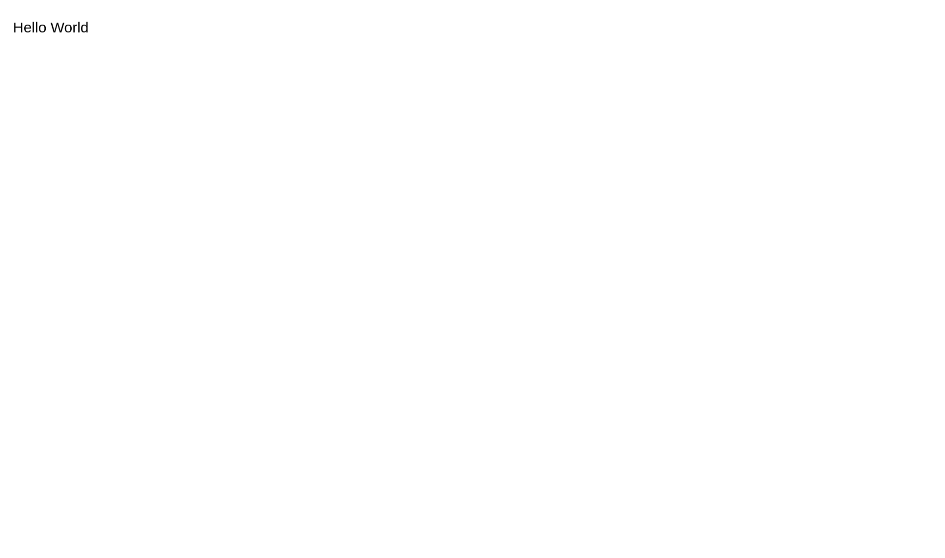
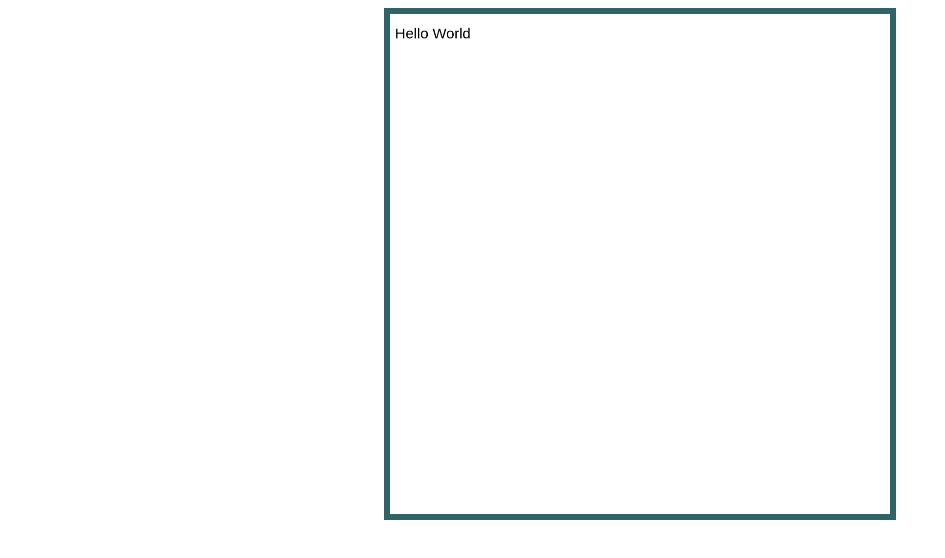
Before and after one commit to danielsquitt/minesweeper, a website built with Parcel: page index.html in a window 1280 px wide. Shown: the whole page, without its empty margins (0-945 px from the left). Built offline with nearby package versions, Linux system fonts and the light colour scheme.

Commit message:
Added css style

```diff
--- a/index.html
+++ b/index.html
@@ -9,11 +9,13 @@
     <title>Minesweeper</title>
   </head>
   <body>
+    <div id="canvas-pos">
       <canvas
         id="canvas"
         width="1020"
         height="1024"
         style="width: 500px; height: 500px"
       ></canvas>
+    </div>
   </body>
 </html>
--- a/public/css/style.css
+++ b/public/css/style.css
@@ -0,0 +1,15 @@
+body {
+  max-width: 100vw;
+  max-height: 100vh;
+}
+
+#canvas-pos {
+  display: flex;
+  flex-direction: row;
+  justify-content: center;
+  align-items: center;
+}
+
+#canvas {
+  border: 6px solid #2f6367;
+}
```
Lines whose indentation alone changed are shown as unchanged.
